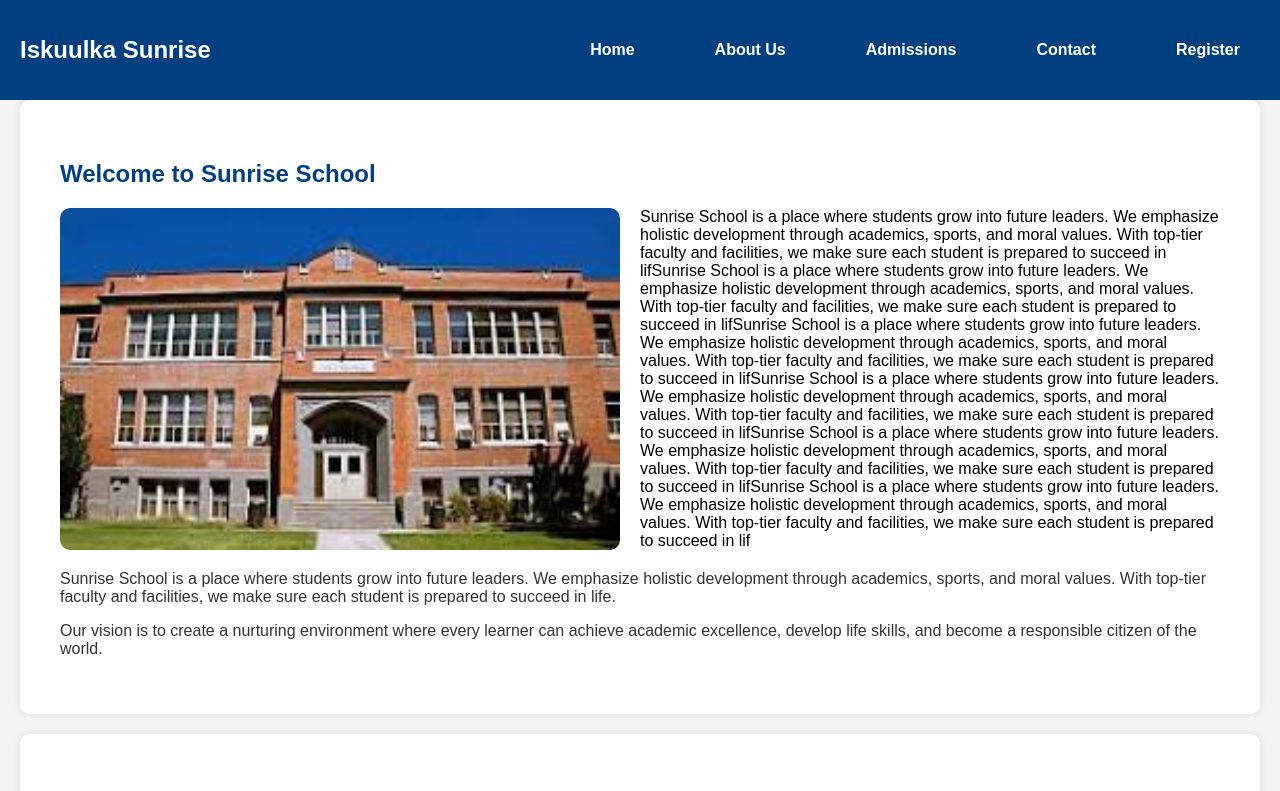
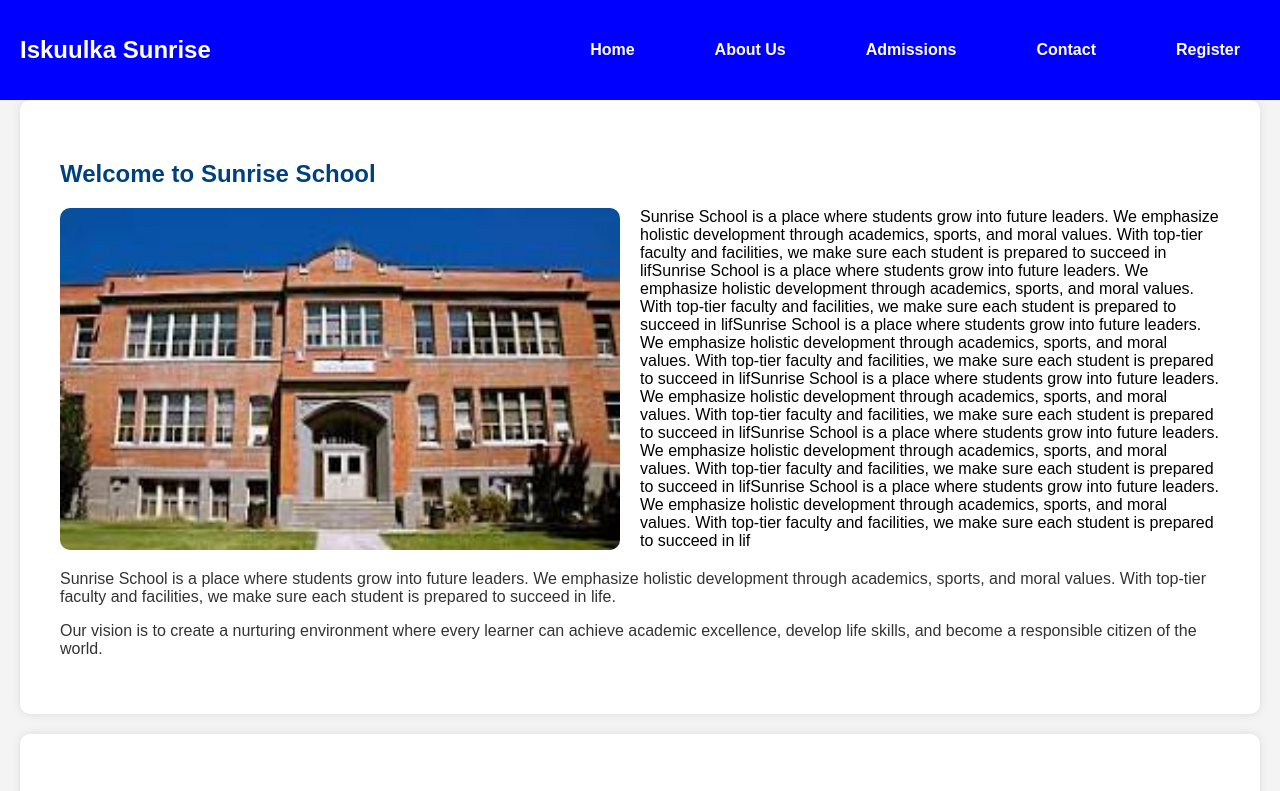
Before and after one commit to Mohaz26/Sunrise-school, a plain HTML site: page Index.html in a window 1280 px wide. Shown: the top 791 px of the page. Drawn offline with Linux system fonts and the light colour scheme.

Commit message:
Update style.css

```diff
--- a/style.css
+++ b/style.css
@@ -9,7 +9,7 @@
 
         /* Fixed Header and Navigation */
         header {
-            background-color: #004080;
+            background-color: blue;
             color: white;
             padding: 20px;
             display: flex;
```
